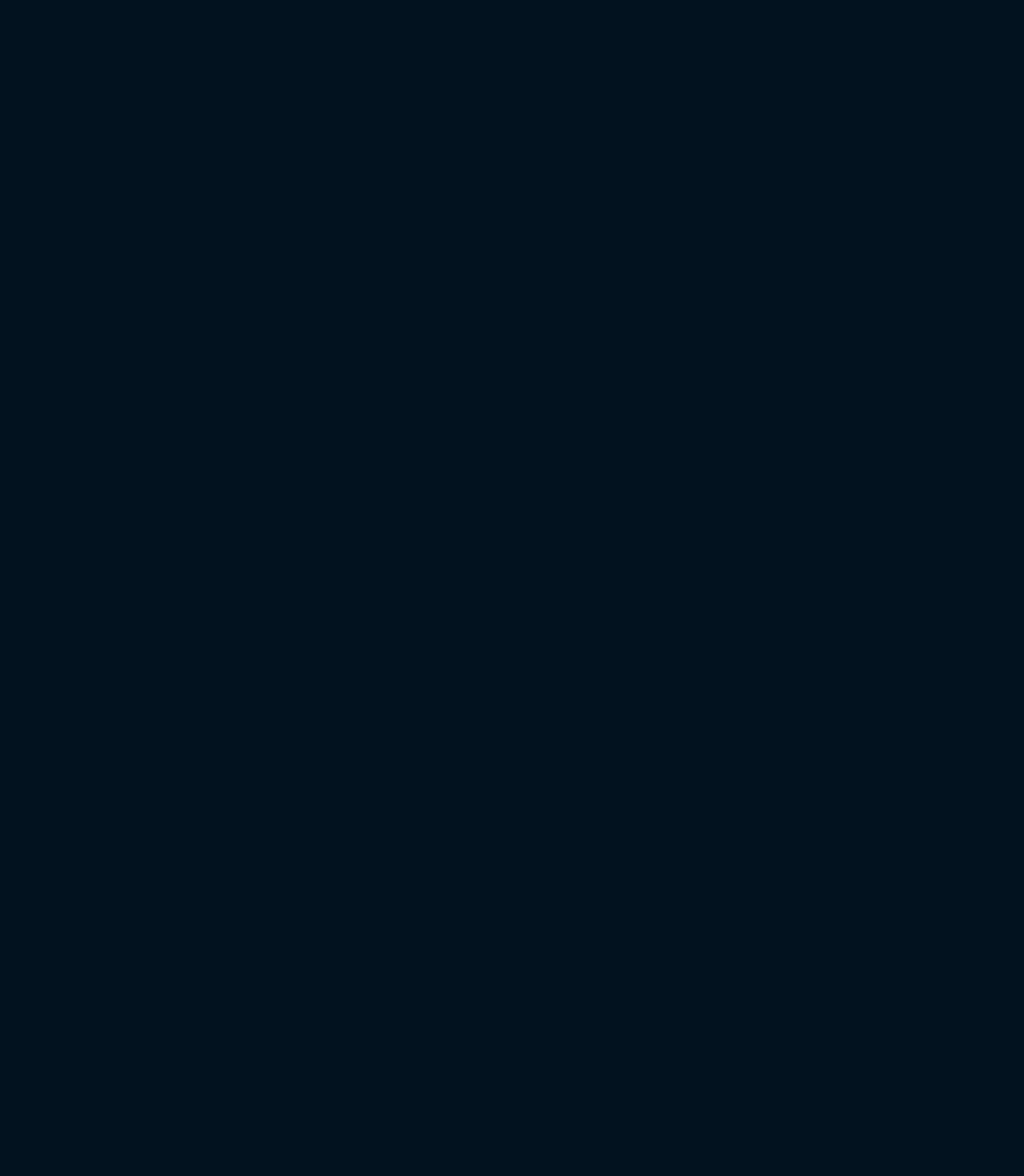
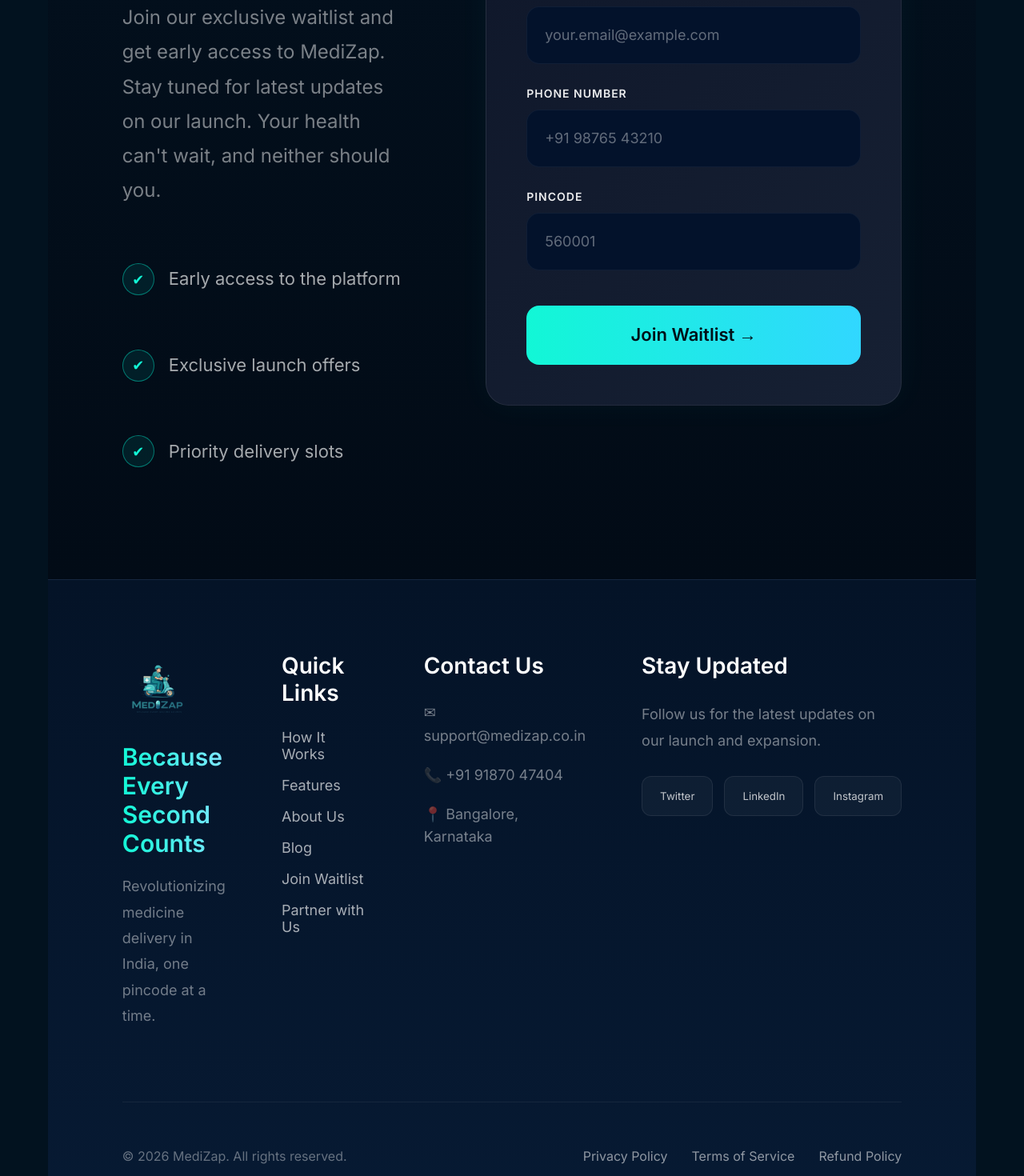
Before and after one commit to sainmusicofficial-ui/medizap, a React (Vite) app: page / in a window 1280 px wide. Shown: the part 8820-10290 px from the top of the page at 80% size. Before the commit the page ends 8465 px from the top, so only its background shows below. Built offline with nearby package versions, Linux system fonts and the light colour scheme.

Commit message:
Updated waitlist and footer sections

```diff
--- a/src/App.css
+++ b/src/App.css
@@ -1576,3 +1576,328 @@
 
   font-size: 18px;
 }
+
+.waitlist-section{
+  width: 100%;
+  padding: 120px 8%;
+
+  display: grid;
+  grid-template-columns: 1fr 520px;
+
+  gap: 100px;
+  align-items: center;
+
+  background: linear-gradient(
+    180deg,
+    #03111f 0%,
+    #020b16 100%
+  );
+}
+
+.waitlist-left h2{
+  font-size: 72px;
+  font-weight: 800;
+  line-height: 1.1;
+
+  margin-bottom: 28px;
+
+  background: linear-gradient(
+    90deg,
+    #ffffff 0%,
+    #8be9ff 100%
+  );
+
+  -webkit-background-clip: text;
+  -webkit-text-fill-color: transparent;
+}
+
+.waitlist-left p{
+  font-size: 24px;
+  line-height: 1.8;
+
+  color: rgba(255,255,255,0.68);
+
+  max-width: 760px;
+}
+
+.waitlist-benefits{
+  margin-top: 50px;
+
+  display: flex;
+  flex-direction: column;
+
+  gap: 28px;
+}
+
+.benefit-item{
+  display: flex;
+  align-items: center;
+  gap: 18px;
+}
+
+.benefit-item span{
+  width: 40px;
+  height: 40px;
+
+  border-radius: 50%;
+
+  background: rgba(0,255,220,0.08);
+
+  border: 1px solid rgba(0,255,220,0.4);
+
+  display: flex;
+  align-items: center;
+  justify-content: center;
+
+  color: #12f7d6;
+  font-size: 18px;
+}
+
+.benefit-item p{
+  font-size: 22px;
+  color: rgba(255,255,255,0.92);
+}
+
+.waitlist-card{
+  background: linear-gradient(
+    135deg,
+    #0f172a 0%,
+    #162033 100%
+  );
+
+  padding: 50px;
+
+  border-radius: 28px;
+
+  border: 1px solid rgba(255,255,255,0.08);
+
+  box-shadow:
+    0 0 40px rgba(0,255,220,0.04);
+}
+
+.waitlist-card h3{
+  text-align: center;
+
+  font-size: 42px;
+
+  margin-bottom: 45px;
+
+  color: white;
+}
+
+.input-group{
+  margin-bottom: 28px;
+}
+
+.input-group label{
+  display: block;
+
+  margin-bottom: 12px;
+
+  font-size: 14px;
+  font-weight: 700;
+
+  letter-spacing: 1px;
+
+  color: rgba(255,255,255,0.92);
+}
+
+.input-group input{
+  width: 100%;
+  height: 72px;
+
+  background: #03122b;
+
+  border: 1px solid rgba(255,255,255,0.05);
+
+  border-radius: 16px;
+
+  padding: 0 22px;
+
+  color: white;
+  font-size: 18px;
+}
+
+.input-group input::placeholder{
+  color: rgba(255,255,255,0.38);
+}
+
+.waitlist-btn{
+  width: 100%;
+  height: 74px;
+
+  border: none;
+  border-radius: 16px;
+
+  margin-top: 16px;
+
+  background: linear-gradient(
+    90deg,
+    #12f7d6 0%,
+    #31d7ff 100%
+  );
+
+  color: #001018;
+
+  font-size: 22px;
+  font-weight: 700;
+
+  cursor: pointer;
+
+  transition: 0.3s ease;
+}
+
+.waitlist-btn:hover{
+  transform: translateY(-2px);
+
+  box-shadow:
+    0 10px 30px rgba(18,247,214,0.18);
+}
+
+.footer-section{
+  width: 100%;
+
+  padding: 90px 8% 40px;
+
+  background: linear-gradient(
+    180deg,
+    #041327 0%,
+    #071a33 100%
+  );
+
+  border-top: 1px solid rgba(255,255,255,0.06);
+}
+
+.footer-grid{
+  display: grid;
+  grid-template-columns: 1.2fr 1fr 1fr 1fr;
+
+  gap: 70px;
+}
+
+.footer-brand img{
+  width: 85px;
+  border-radius: 14px;
+
+  margin-bottom: 24px;
+}
+
+.footer-brand h3{
+  font-size: 30px;
+  margin-bottom: 18px;
+
+  background: linear-gradient(
+    90deg,
+    #12f7d6 0%,
+    #7fe7ff 100%
+  );
+
+  -webkit-background-clip: text;
+  -webkit-text-fill-color: transparent;
+}
+
+.footer-brand p{
+  color: rgba(255,255,255,0.62);
+
+  line-height: 1.8;
+  font-size: 18px;
+
+  max-width: 320px;
+}
+
+.footer-column h4{
+  color: white;
+
+  font-size: 28px;
+  margin-bottom: 28px;
+}
+
+.footer-column a,
+.footer-column p{
+  display: block;
+
+  margin-bottom: 18px;
+
+  color: rgba(255,255,255,0.65);
+
+  text-decoration: none;
+
+  font-size: 18px;
+
+  transition: 0.3s;
+}
+
+.footer-column a:hover{
+  color: #12f7d6;
+}
+
+.footer-update-text{
+  line-height: 1.8;
+  max-width: 320px;
+}
+
+.social-buttons{
+  display: flex;
+  gap: 14px;
+
+  margin-top: 28px;
+}
+
+.social-buttons button{
+  height: 50px;
+  padding: 0 22px;
+
+  border-radius: 12px;
+
+  background: rgba(255,255,255,0.04);
+
+  border: 1px solid rgba(255,255,255,0.08);
+
+  color: rgba(255,255,255,0.75);
+
+  cursor: pointer;
+
+  transition: 0.3s;
+}
+
+.social-buttons button:hover{
+  border-color: #12f7d6;
+  color: #12f7d6;
+}
+
+.footer-bottom{
+  margin-top: 70px;
+  padding-top: 35px;
+
+  border-top: 1px solid rgba(255,255,255,0.06);
+
+  display: flex;
+  justify-content: space-between;
+  align-items: center;
+  flex-wrap: wrap;
+
+  gap: 20px;
+}
+
+.footer-bottom p{
+  color: rgba(255,255,255,0.55);
+  font-size: 16px;
+}
+
+.footer-policy-links{
+  display: flex;
+  gap: 30px;
+}
+
+.footer-policy-links a{
+  color: rgba(255,255,255,0.55);
+
+  text-decoration: none;
+  font-size: 16px;
+
+  transition: 0.3s;
+}
+
+.footer-policy-links a:hover{
+  color: #12f7d6;
+}
--- a/src/App.jsx
+++ b/src/App.jsx
@@ -786,6 +786,163 @@
   </div>
 
 </section>
+
+{/* WAITLIST SECTION */}
+
+<section className="waitlist-section">
+
+  <div className="waitlist-left">
+
+    <h2>
+      Be Among the First
+    </h2>
+
+    <p>
+      Join our exclusive waitlist and get early access to MediZap.
+      Stay tuned for latest updates on our launch.
+      Your health can't wait, and neither should you.
+    </p>
+
+    <div className="waitlist-benefits">
+
+      <div className="benefit-item">
+        <span>✔</span>
+        <p>Early access to the platform</p>
+      </div>
+
+      <div className="benefit-item">
+        <span>✔</span>
+        <p>Exclusive launch offers</p>
+      </div>
+
+      <div className="benefit-item">
+        <span>✔</span>
+        <p>Priority delivery slots</p>
+      </div>
+
+    </div>
+
+  </div>
+
+
+  <div className="waitlist-card">
+
+    <h3>Join the Waitlist</h3>
+
+    <form>
+
+      <div className="input-group">
+        <label>EMAIL ADDRESS</label>
+        <input
+          type="email"
+          placeholder="your.email@example.com"
+        />
+      </div>
+
+      <div className="input-group">
+        <label>PHONE NUMBER</label>
+        <input
+          type="text"
+          placeholder="+91 98765 43210"
+        />
+      </div>
+
+      <div className="input-group">
+        <label>PINCODE</label>
+        <input
+          type="text"
+          placeholder="560001"
+        />
+      </div>
+
+      <button type="submit" className="waitlist-btn">
+        Join Waitlist →
+      </button>
+
+    </form>
+
+  </div>
+
+</section>
+
+<section className="footer-section">
+
+  <div className="footer-grid">
+
+    <div className="footer-brand">
+
+      <img src="/logo.png" alt="MediZap" />
+
+      <h3>Because Every Second Counts</h3>
+
+      <p>
+        Revolutionizing medicine delivery in India,
+        one pincode at a time.
+      </p>
+
+    </div>
+
+
+    <div className="footer-column">
+
+      <h4>Quick Links</h4>
+
+      <a href="#">How It Works</a>
+      <a href="#">Features</a>
+      <a href="#">About Us</a>
+      <a href="#">Blog</a>
+      <a href="#">Join Waitlist</a>
+      <a href="#">Partner with Us</a>
+
+    </div>
+
+
+    <div className="footer-column">
+
+      <h4>Contact Us</h4>
+
+      <p>✉ support@medizap.co.in</p>
+      <p>📞 +91 91870 47404</p>
+      <p>📍 Bangalore, Karnataka</p>
+
+    </div>
+
+
+    <div className="footer-column">
+
+      <h4>Stay Updated</h4>
+
+      <p className="footer-update-text">
+        Follow us for the latest updates on our
+        launch and expansion.
+      </p>
+
+      <div className="social-buttons">
+
+        <button>Twitter</button>
+        <button>LinkedIn</button>
+        <button>Instagram</button>
+
+      </div>
+
+    </div>
+
+  </div>
+
+
+  <div className="footer-bottom">
+
+    <p>© 2026 MediZap. All rights reserved.</p>
+
+    <div className="footer-policy-links">
+      <a href="#">Privacy Policy</a>
+      <a href="#">Terms of Service</a>
+      <a href="#">Refund Policy</a>
+    </div>
+
+  </div>
+
+</section>
 </div>
 );
 }
```
